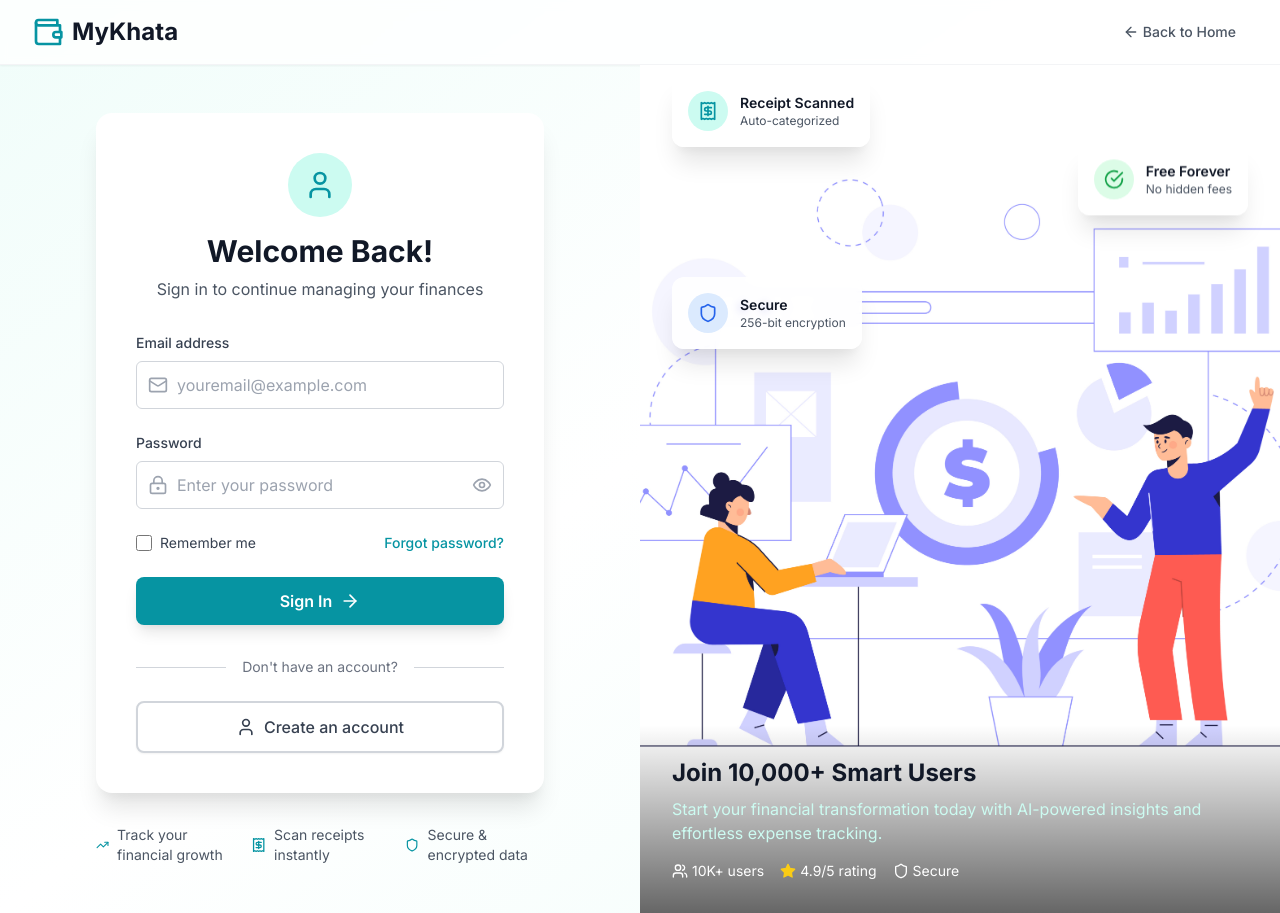
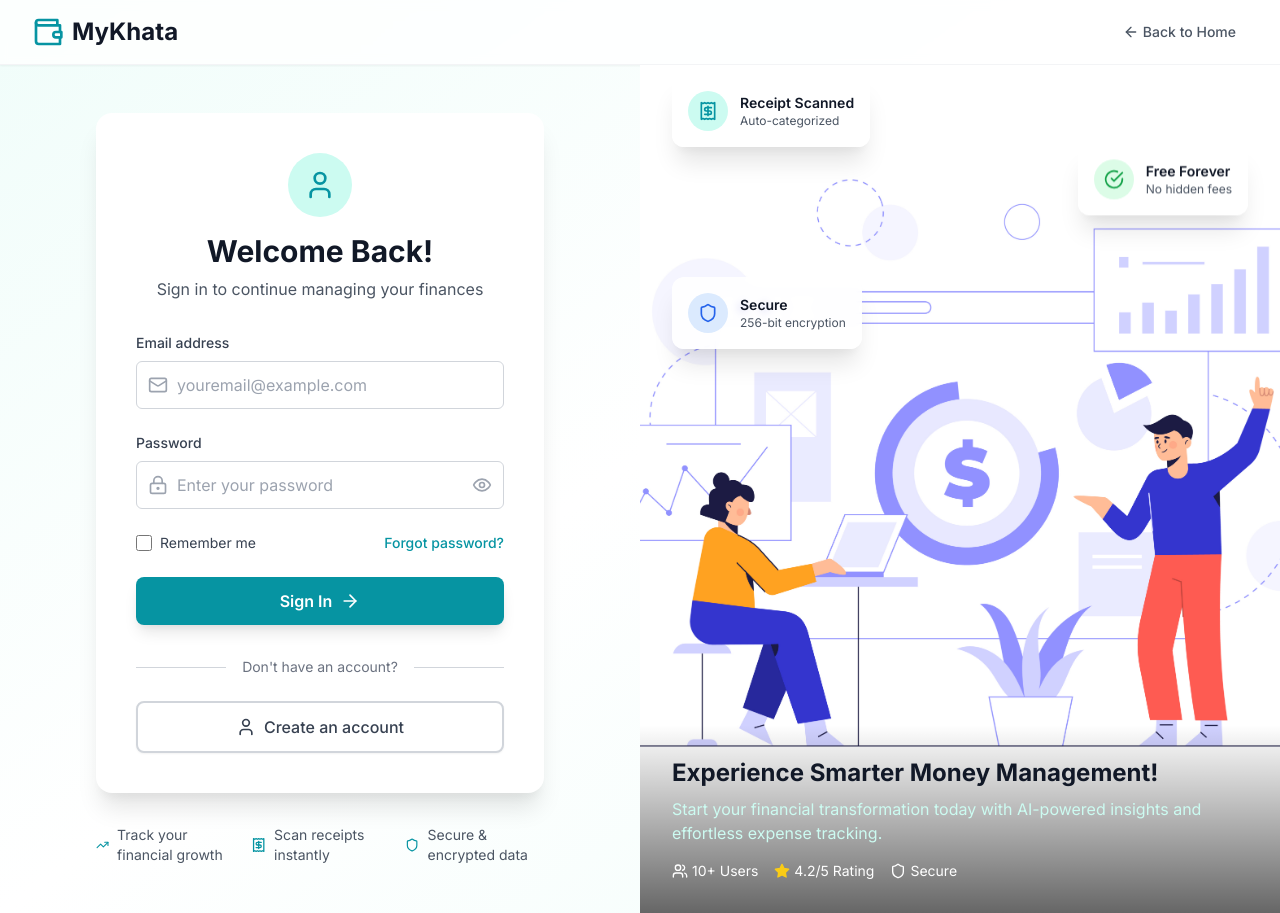
Before and after one commit to dhyan2815/MyKhata, a React (Vite) app in the folder frontend/: page /login in a window 1280 px wide. Built offline with nearby package versions, Linux system fonts and the light colour scheme; no server answers.

Commit message:
update: LandingPage

```diff
--- a/frontend/src/pages/Login.jsx
+++ b/frontend/src/pages/Login.jsx
@@ -373,18 +373,18 @@ const Login = () => {
           {/* Overlay content */}
           <div className="absolute bottom-0 left-0 right-0 bg-gradient-to-t from-black/60 to-transparent p-8 z-20">
             <div className="text-white">
-              <h3 className="text-2xl font-bold mb-2">Join 10,000+ Smart Users</h3>
+              <h3 className="text-2xl font-bold mb-2">Experience Smarter Money Management!</h3>
               <p className="text-teal-100 mb-4">
                 Start your financial transformation today with AI-powered insights and effortless expense tracking.
               </p>
               <div className="flex items-center space-x-4 text-sm">
                 <div className="flex items-center space-x-1">
                   <Users className="w-4 h-4" />
-                  <span>10K+ users</span>
+                  <span>10+ Users</span>
                 </div>
                 <div className="flex items-center space-x-1">
                   <Star className="w-4 h-4 text-yellow-400 fill-current" />
-                  <span>4.9/5 rating</span>
+                  <span>4.2/5 Rating</span>
                 </div>
                 <div className="flex items-center space-x-1">
                   <Shield className="w-4 h-4" />
--- a/frontend/src/pages/Register.jsx
+++ b/frontend/src/pages/Register.jsx
@@ -446,18 +446,18 @@ const Register = () => {
           {/* Overlay content */}
           <div className="absolute bottom-0 left-0 right-0 bg-gradient-to-t from-black/60 to-transparent p-8 z-20">
             <div className="text-white">
-              <h3 className="text-2xl font-bold mb-2">Join 10,000+ Smart Users</h3>
+              <h3 className="text-2xl font-bold mb-2">Join MyKhata for Free Today</h3>
               <p className="text-teal-100 mb-4">
                 Start your financial transformation today with AI-powered insights and effortless expense tracking.
               </p>
               <div className="flex items-center space-x-4 text-sm">
                 <div className="flex items-center space-x-1">
                   <Users className="w-4 h-4" />
-                  <span>10K+ users</span>
+                  <span>10+ Users</span>
                 </div>
                 <div className="flex items-center space-x-1">
                   <Star className="w-4 h-4 text-yellow-400 fill-current" />
-                  <span>4.9/5 rating</span>
+                  <span>4.2/5 Rating</span>
                 </div>
                 <div className="flex items-center space-x-1">
                   <Shield className="w-4 h-4" />
```
